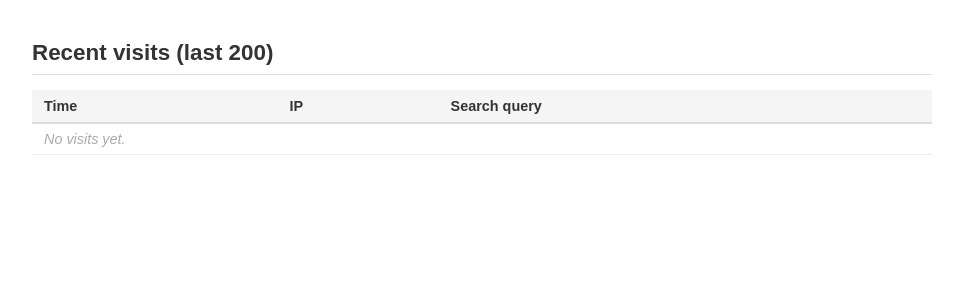
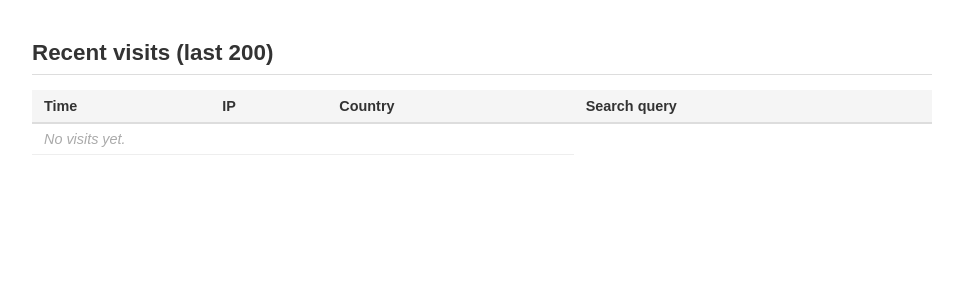
Before and after one commit to habakook/zohar, a Django app: page /mySecretStats8472/ in a window 1280 px wide. Shown: the top 300 px of the page, without its empty margins (158-1121 px from the left). Run offline with Django 3.2, Linux system fonts and the light colour scheme; data that the repository does not hold is empty.

Commit message:
add country

```diff
--- a/zohar/models.py
+++ b/zohar/models.py
@@ -4,6 +4,7 @@
 class Visit(models.Model):
     ip = models.GenericIPAddressField()
     query = models.CharField(max_length=500, blank=True, default='')
+    country = models.CharField(max_length=100, blank=True, default='')
     timestamp = models.DateTimeField(auto_now_add=True)
 
     class Meta:
--- a/zohar/templates/zohar/stats.html
+++ b/zohar/templates/zohar/stats.html
@@ -17,13 +17,14 @@
   <h1>Recent visits (last 200)</h1>
   <table>
     <thead>
-      <tr><th>Time</th><th>IP</th><th>Search query</th></tr>
+      <tr><th>Time</th><th>IP</th><th>Country</th><th>Search query</th></tr>
     </thead>
     <tbody>
       {% for v in visits %}
       <tr>
         <td>{{ v.timestamp|date:"Y-m-d H:i" }}</td>
         <td>{{ v.ip }}</td>
+        <td>{% if v.country %}{{ v.country }}{% else %}<span class="empty">—</span>{% endif %}</td>
         <td>{% if v.query %}<b>{{ v.query }}</b>{% else %}<span class="empty">—</span>{% endif %}</td>
       </tr>
       {% empty %}
--- a/zohar/views.py
+++ b/zohar/views.py
@@ -6,7 +6,20 @@
 import sys
 import unicodedata
 import collections
+import urllib.request
+import json
 from .models import Visit
+
+
+def get_country(ip):
+    try:
+        if ip in ('127.0.0.1', 'localhost'):
+            return ''
+        with urllib.request.urlopen(f'http://ip-api.com/json/{ip}?fields=country', timeout=2) as r:
+            data = json.loads(r.read())
+            return data.get('country', '')
+    except Exception:
+        return ''
 
 
 ALEPHBET = u'[אבגדהוזחטיכךלמםנןסעפףצץקרשתﭏ]'
@@ -33,7 +46,8 @@
         title_lib1 = title_lib1[1:]
 
     ip = request.META.get('HTTP_X_FORWARDED_FOR', request.META.get('REMOTE_ADDR', '')).split(',')[0].strip()
-    Visit.objects.create(ip=ip, query=value or '')
+    country = get_country(ip)
+    Visit.objects.create(ip=ip, query=value or '', country=country)
 
     if value != '':
         debug, found_verses = search(value, main_lib, filter)
```
